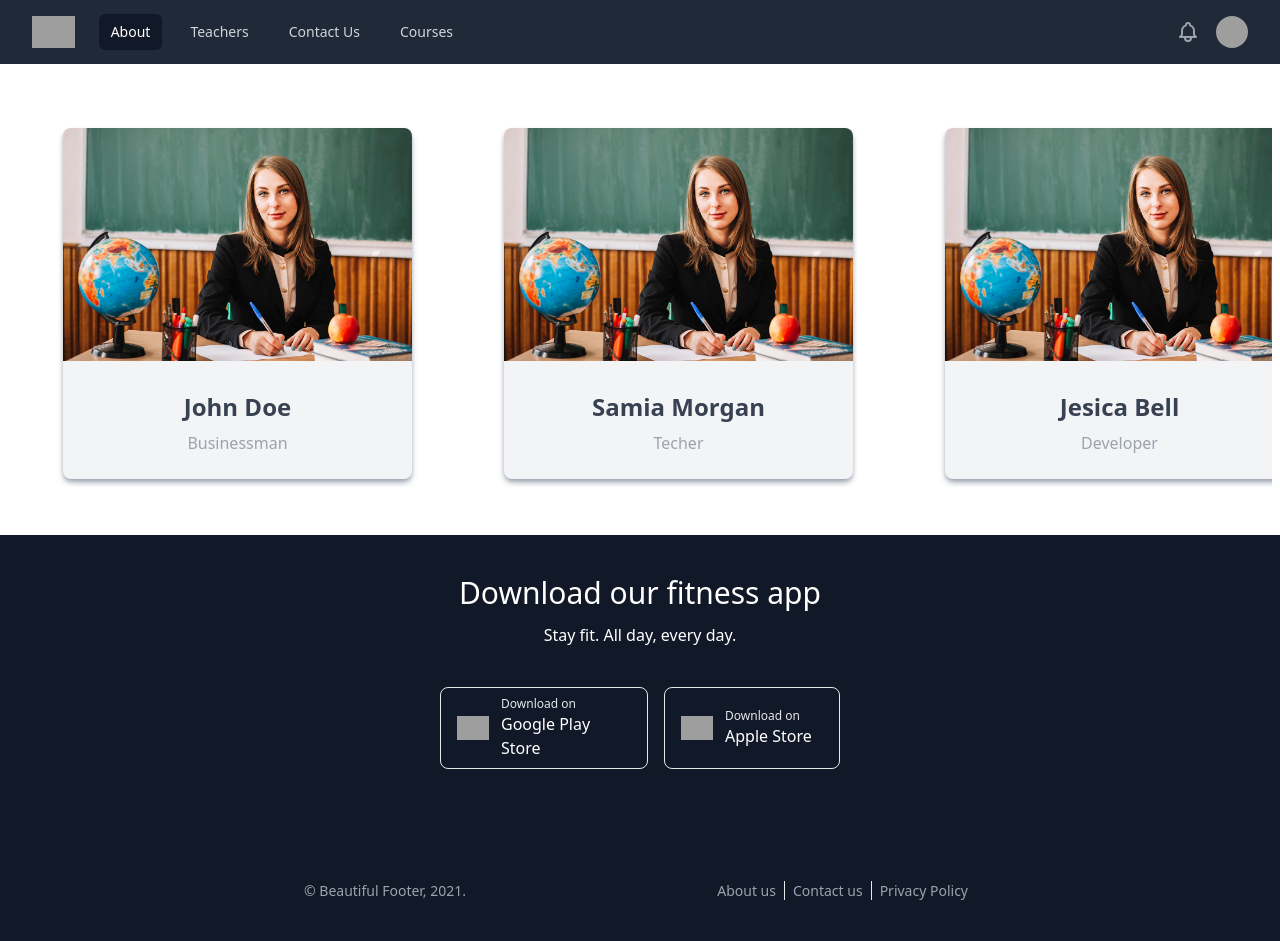
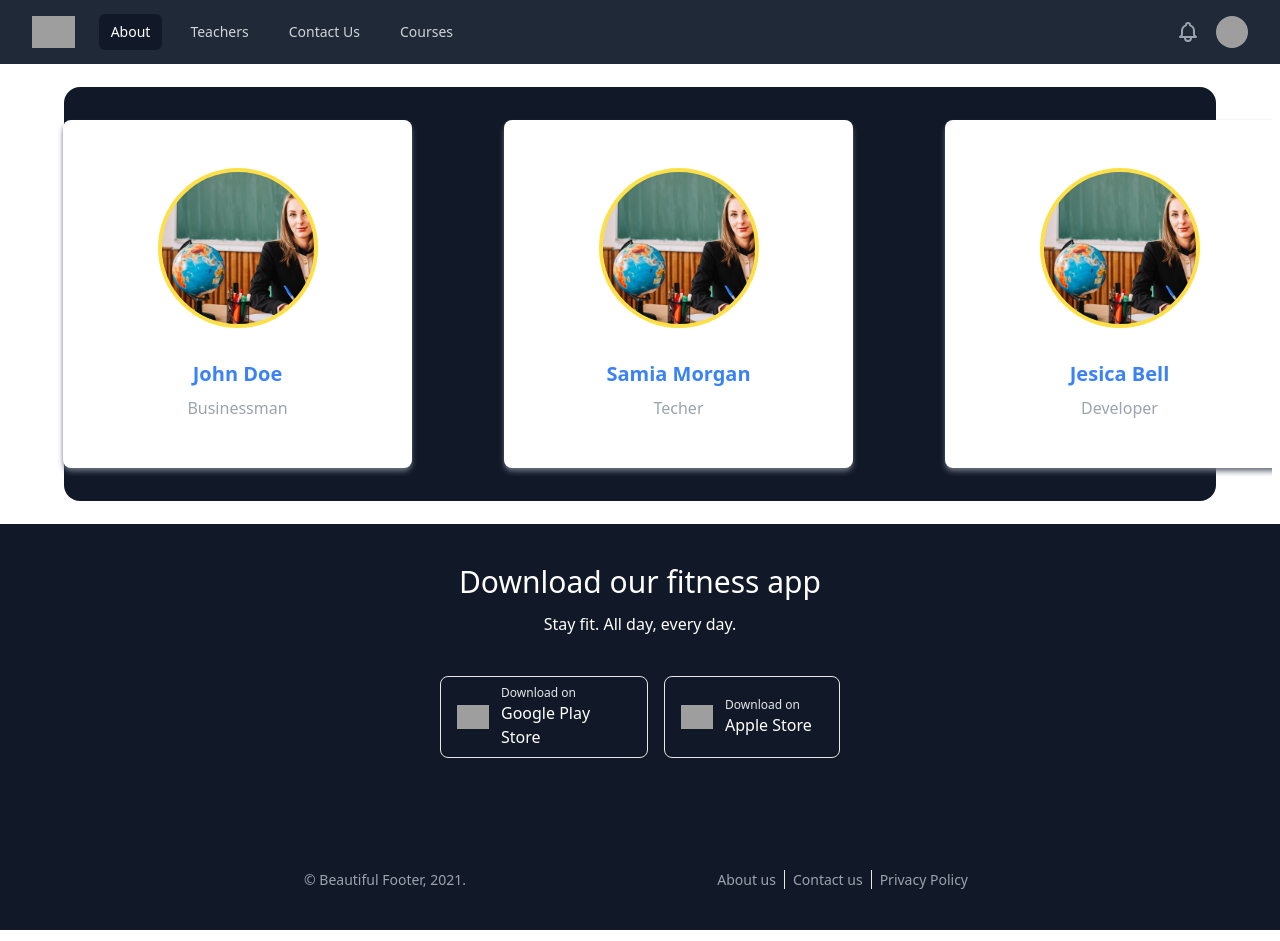
Before and after one commit to Tespen-uz/edu, a Next.js app: page /teachers in a window 1280 px wide. Built offline with nearby package versions, Linux system fonts and the light colour scheme; grey boxes are pictures that could not be loaded.

Commit message:
slider card update

```diff
--- /dev/null
+++ b/components/Tech/TechSliderCard.jsx
@@ -0,0 +1,22 @@
+import React from 'react'
+import Image from 'next/image'
+import Tech2 from '../../img/Tech2.jpg'
+
+
+function TechSliderCard({name, img, job, subject}) {
+    return (
+        <div>
+            <div class="w-full bg-white rounded-lg shadow-md shadow-gray-500 p-12 flex flex-col justify-center items-center">
+                <div class="mb-8 h-40 w-40 border-yellow-300 border-4 rounded-full" style={{backgroundImage: `url(${Tech2.src})`, backgroundSize: 'cover'}}>
+
+                </div>
+                <div class="text-center">
+                    <p class="text-xl text-blue-500 font-bold mb-2">{name}</p>
+                    <p class="text-base text-gray-400 font-normal">{job}</p>
+                </div>
+            </div>
+        </div>
+    )
+}
+
+export default TechSliderCard
--- a/components/Tech/TechSliderList.jsx
+++ b/components/Tech/TechSliderList.jsx
@@ -3,6 +3,7 @@ import React, {useState} from 'react'
 import { useKeenSlider } from "keen-slider/react"
 import "keen-slider/keen-slider.min.css"
 import TechCard from './TechCard'
+import TechSliderCard from './TechSliderCard'
 
 
 const TechInfo=[
@@ -55,8 +56,6 @@ const animation = { duration: 30000, easing: (t) => t }
 
 function TechSliderList() {
 
-    const [currentSlide, setCurrentSlide] = useState(0)
-    const [loaded, setLoaded] = useState(false)
 
 
     const [sliderRef] = useKeenSlider({
@@ -107,13 +106,13 @@ function TechSliderList() {
     })
 
     return (
-        <div className='container mx-auto p-2'>
-            <div ref={sliderRef} className="keen-slider py-10 ">
+        <div className='container mx-auto p-2 relative'>
+            <div ref={sliderRef} className="keen-slider py-10 z-10">
                     {
                         TechInfo.map(tech=>{
                             return(
                                 <div className="keen-slider__slide number-slide px-4 py-2">
-                                    <TechCard
+                                    <TechSliderCard
                                        name={tech.name}
                                        img={tech.img}
                                        job={tech.job}
@@ -129,6 +128,12 @@ function TechSliderList() {
 
 
             </div>
+            <div
+              className='absolute left-[5%] right-[5%] rounded-2xl bottom-[5%] top-[5%] bg-gray-900 z-0'
+
+            >
+
+            </div>
 
         </div>
     )
```
